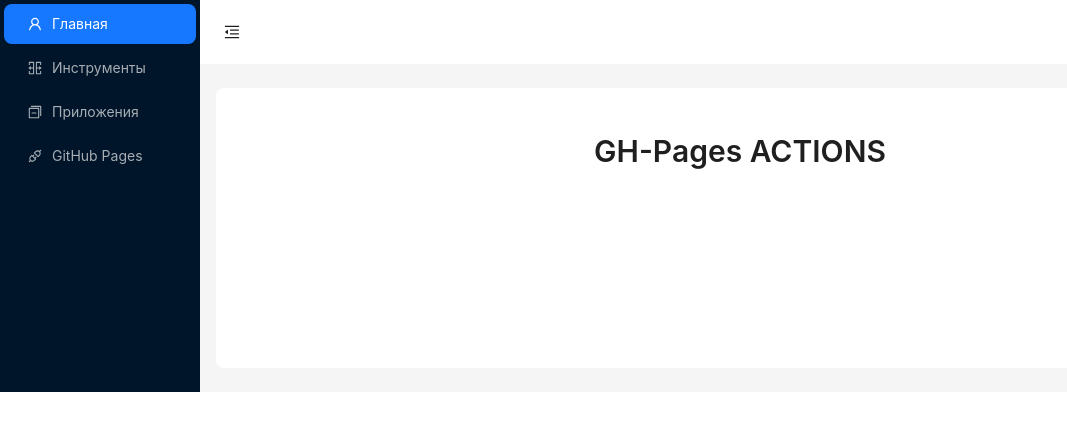
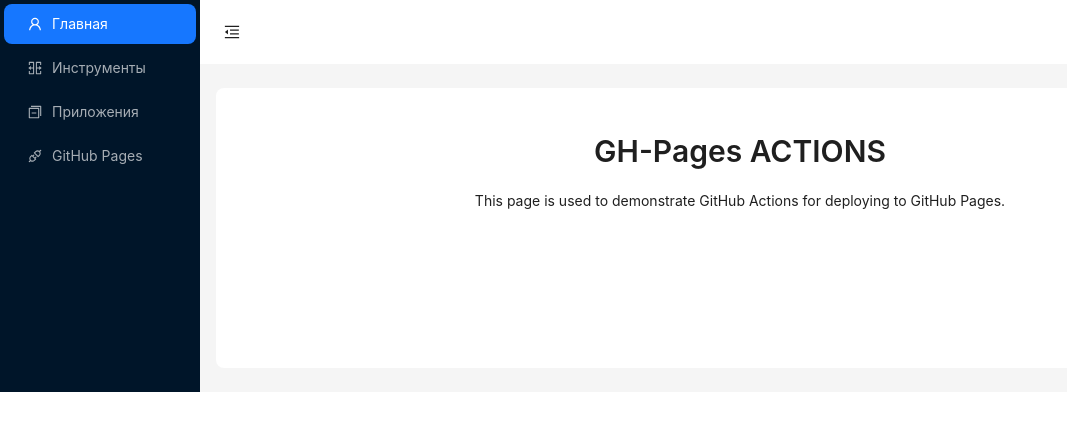
Before and after one commit to Igogoblin/mobXshow, a React (Vite) app: page /gh-pages in a window 1280 px wide. Shown: the top 430 px of the page, without its empty margins (0-1067 px from the left). Built offline with nearby package versions, Linux system fonts and the light colour scheme.

Commit message:
feat: add base in vite confige

```diff
--- a/src/pages/ghpages.tsx
+++ b/src/pages/ghpages.tsx
@@ -2,12 +2,18 @@
 
 const GitHabPages = () => {
   return (
+    <>
       <Typography.Title
         level={2}
         style={{ textAlign: "center", marginTop: "20px" }}
       >
         GH-Pages ACTIONS
       </Typography.Title>
+      <Typography.Paragraph style={{ textAlign: "center", marginTop: "20px" }}>
+        This page is used to demonstrate GitHub Actions for deploying to GitHub
+        Pages.
+      </Typography.Paragraph>
+    </>
   );
 };
 export default GitHabPages;
```
Also changed, not shown: vite.config.ts (+4 -3 lines). Lines whose indentation alone changed are shown as unchanged.
